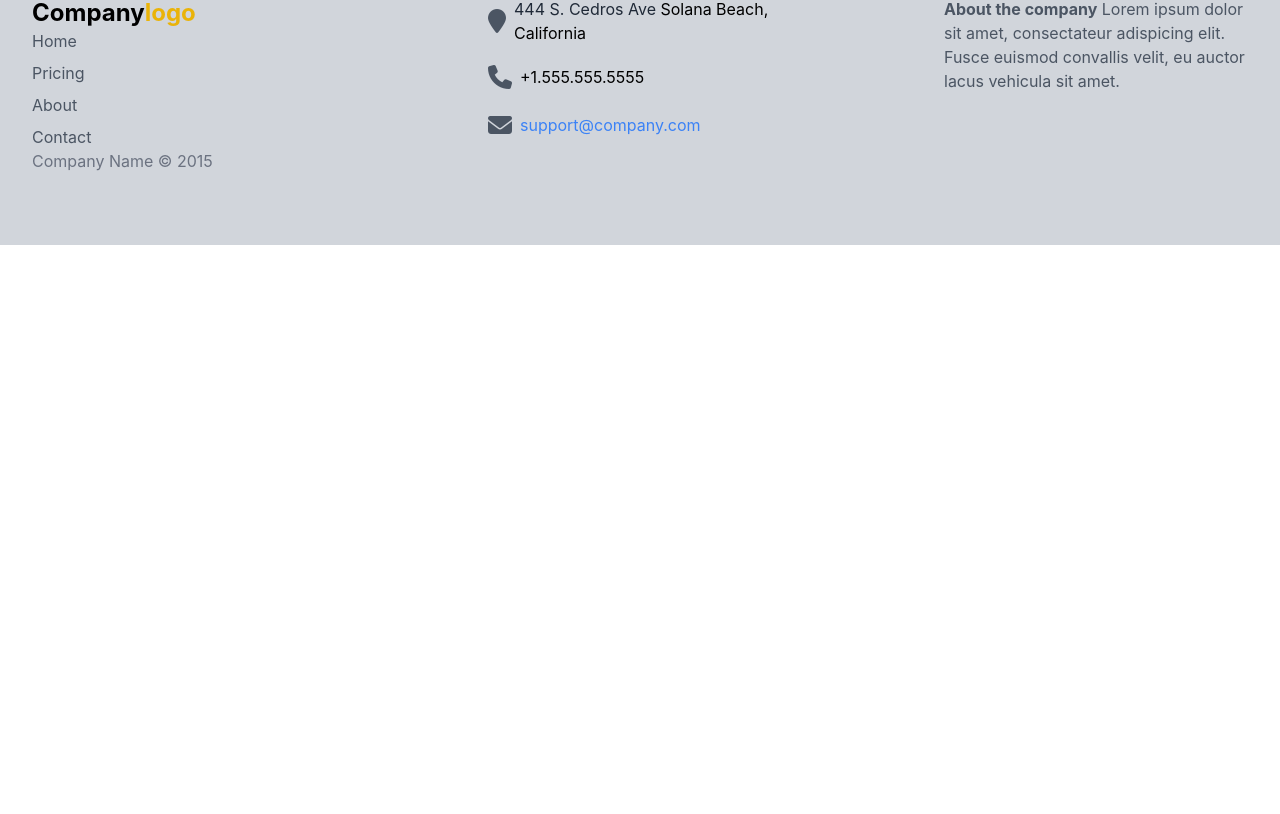
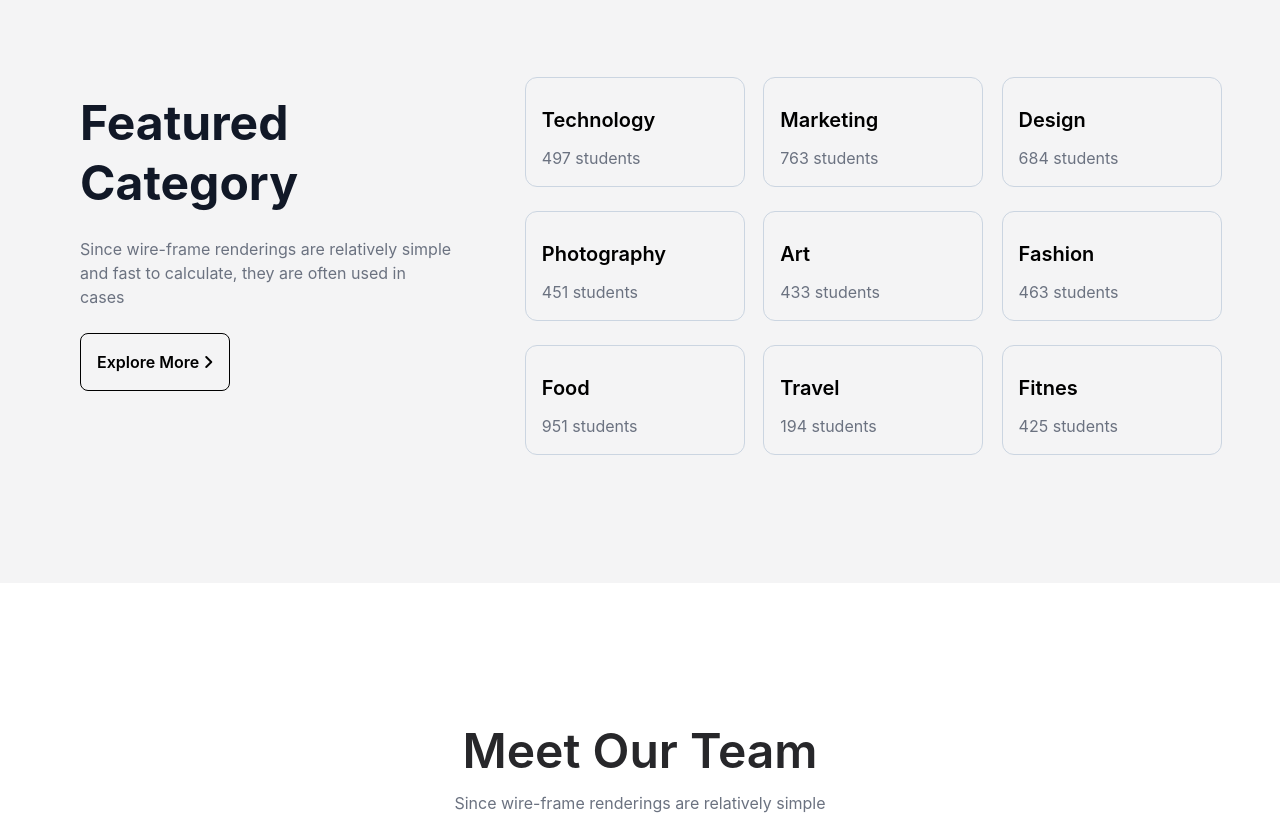
Before and after one commit to DeepakDhakad52/Major-Project, a React (Create React App) app in the folder frontend/: page /education in a window 1280 px wide. Shown: the part 3110-3924 px from the top of the page. Before the commit the page ends 3355 px from the top, so only its background shows below. Built offline with nearby package versions, Linux system fonts and the light colour scheme.

Commit message:
Add Featured Category Component

```diff
--- a/frontend/src/components/Education and Training/EducationAndTraining.js
+++ b/frontend/src/components/Education and Training/EducationAndTraining.js
@@ -4,6 +4,7 @@ import teacher from '../images/home_hero.png'
 import React from 'react'
 import { WeWorkWith } from '../Home'
 import FeaturedCourses from './FeaturedCourses'
+import OurTeam from '../OurTeam'
 
 
 const EducationAndTraining = () => {
@@ -12,7 +13,7 @@ const EducationAndTraining = () => {
       <section className='education relative overflow-x-hidden'>
         <div className='w-screen h-screen bg-white/[.93] absolute top-0 overflow-hidden'>
           <Container>
-            <div className="container flex flex-row py-44 mx-[10%] max-w-6xl ">
+            <div className="container flex flex-row py-44 mx-[10%] max-w-6xl">
               <div className="content w-[35%] p-2">
                 <h2 className='font-bold  text-6xl text-slate-800 leading-snug'>Free <span className=' text-slate-400'>Online</span> <span className='text-orange-500 underline underline-offset-2'>Courses</span> From The Expert</h2>
                 <p className='my-6 font-md text-slate-800 px-2 '>Lorem ipsum dolor, sit amet consectetur adipisicing elit. Est explicabo sed, tenetur tempore debitis at odio minima obcaecati </p>
@@ -35,6 +36,8 @@ const EducationAndTraining = () => {
       <WeWorkWith />
       <IntroComponent />
       <FeaturedCourses />
+      <FeaturedCategory />
+      <OurTeam />
 
     </>
   )
@@ -73,4 +76,45 @@ export const IntroComponent = () => {
   )
 }
 
+export const FeaturedCategory = () => {
+  const featuredCategoryData = [
+    { title: 'Technology', studentCount: 497 },
+    { title: 'Marketing', studentCount: 763 },
+    { title: 'Design', studentCount: 684 },
+    { title: 'Photography', studentCount: 451 },
+    { title: 'Art', studentCount: 433 },
+    { title: 'Fashion', studentCount: 463 },
+    { title: 'Food', studentCount: 951 },
+    { title: 'Travel', studentCount: 194 },
+    { title: 'Fitnes', studentCount: 425 },
+  ]
+  return (
+    <div className='bg-zinc-100 py-32'>
+      <Container>
+        <div className='flex justify-between'>
+          <div className='w-[35%] p-4'>
+            <h2 className='text-5xl font-bold text-gray-900 leading-tight'>Featured Category</h2>
+            <p className='text-gray-500 my-6'>Since wire-frame renderings are relatively simple and fast to calculate, they are often used in cases</p>
+            <button className='border border-black p-4 rounded-lg font-semibold transition-all duration-400 hover:bg-neutral-800 hover:text-white'>
+              Explore More <i className="fa-solid fa-angle-right" />
+            </button>
+          </div>
+          <div className='w-[60%]'>
+            <div className='grid grid-cols-3 gap-6'>
+              {
+                featuredCategoryData.map(data =>
+                  <div className={'border border-slate-300 rounded-[12px] p-4 w-[220px] transition duration-300 hover:text-orange-600 hover:cursor-pointer hover:bg-white hover:shadow-[0px_5px_25px_rgba(0,0,0,0.3)]'}>
+                    <h6 className='text-xl font-semibold my-3'>{data.title}</h6>
+                    <span className='text-gray-500'>{data.studentCount} students</span>
+                  </div>
+                )
+              }
+            </div>
+          </div>
+        </div>
+      </Container>
+    </div>
+  )
+}
+
 export default EducationAndTraining
```
